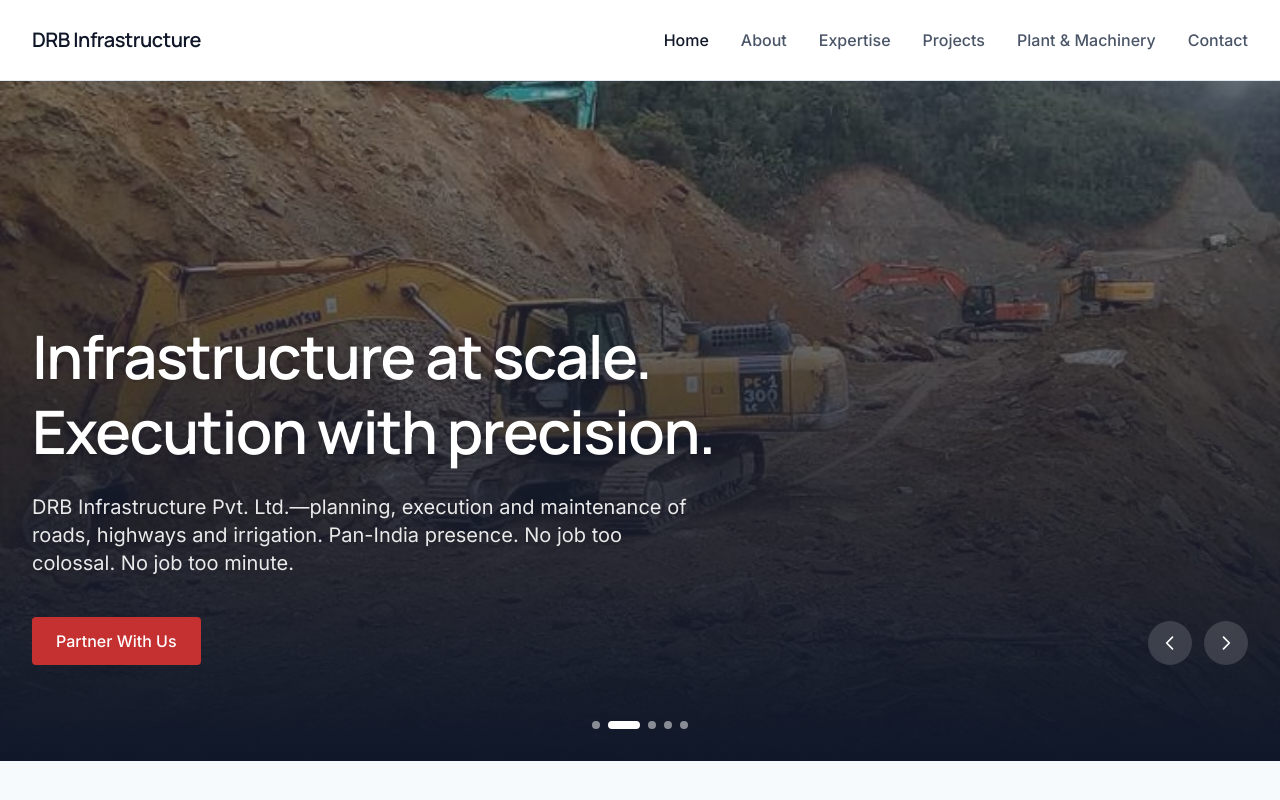
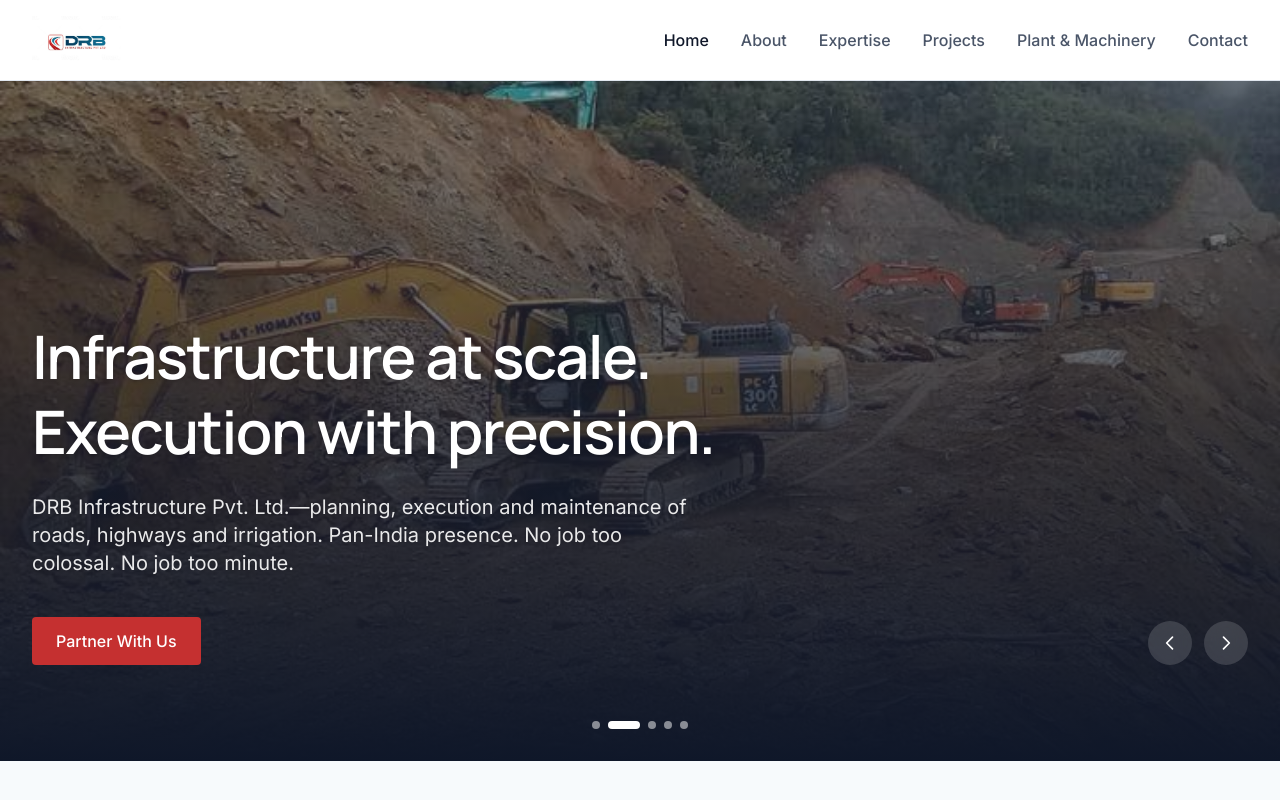
Before and after one commit to vaitahavya/drb, a Next.js app: page / in a window 1280 px wide. Shown: the top 800 px of the page. Built offline with nearby package versions, Linux system fonts and the light colour scheme.

Commit message:
google indexing done

```diff
--- /dev/null
+++ b/public/google90d12ed0d6ff091c.html
@@ -0,0 +1 @@
+google-site-verification: google90d12ed0d6ff091c.html
--- a/src/app/layout.tsx
+++ b/src/app/layout.tsx
@@ -55,7 +55,7 @@ export const metadata: Metadata = {
       "Leading Indian infrastructure & road construction company. High-altitude roads, highways, irrigation, EPC. No job too colossal. No job too minute.",
     images: [
       {
-        url: "/images/hero/hero-1.png",
+        url: "/images/logo.png",
         width: 1200,
         height: 630,
         alt: "DRB Infrastructure - Roads, EPC & Infrastructure",
@@ -70,6 +70,10 @@ export const metadata: Metadata = {
   },
   alternates: {
     canonical: SITE_URL,
+  },
+  icons: {
+    icon: "/images/logo.png",
+    apple: "/images/logo.png",
   },
   verification: {
     // Add your Google Search Console verification code when you have it:
@@ -89,7 +93,7 @@ export default function RootLayout({
     description: "Indian infrastructure & road construction company. Planning, execution & maintenance. High-altitude roads, highways, irrigation, EPC.",
     url: SITE_URL,
     foundingDate: "2008",
-    logo: `${SITE_URL}/images/hero/hero-1.png`,
+    logo: `${SITE_URL}/images/logo.png`,
   };
 
   return (
--- a/src/components/Footer.tsx
+++ b/src/components/Footer.tsx
@@ -1,4 +1,5 @@
 import Link from "next/link";
+import Image from "next/image";
 
 export function Footer() {
   return (
@@ -6,7 +7,16 @@ export function Footer() {
       <div className="mx-auto max-w-7xl px-4 sm:px-6 lg:px-8 py-12 lg:py-16">
         <div className="grid gap-10 lg:grid-cols-4">
           <div className="lg:col-span-2">
-            <p className="font-display text-xl font-semibold">DRB Infrastructure Pvt. Ltd.</p>
+            <Link href="/" className="inline-flex items-center rounded-lg bg-white p-2">
+              <Image
+                src="/images/logo.png"
+                alt="DRB Infrastructure Pvt. Ltd."
+                width={140}
+                height={56}
+                className="h-10 w-auto object-contain lg:h-12"
+              />
+            </Link>
+            <p className="mt-4 font-display text-lg font-semibold text-white/90">DRB Infrastructure Pvt. Ltd.</p>
             <p className="mt-2 text-sm text-white/80 max-w-md">
               Planning, execution & maintenance. High-altitude roads, highways, irrigation, EPC projects. Pan-India presence.
             </p>
--- a/src/components/Header.tsx
+++ b/src/components/Header.tsx
@@ -1,6 +1,7 @@
 "use client";
 
 import Link from "next/link";
+import Image from "next/image";
 import { usePathname } from "next/navigation";
 import { useState } from "react";
 
@@ -42,9 +43,16 @@ export function Header() {
         <div className="flex h-16 items-center justify-between lg:h-20">
           <Link
             href="/"
-            className="font-display text-xl font-semibold tracking-tight text-[var(--navy)]"
+            className="flex items-center gap-2 font-display text-xl font-semibold tracking-tight text-[var(--navy)]"
           >
-            DRB Infrastructure
+            <Image
+              src="/images/logo.png"
+              alt="DRB Infrastructure Pvt. Ltd."
+              width={120}
+              height={48}
+              className="h-10 w-auto object-contain lg:h-12"
+              priority
+            />
           </Link>
 
           <nav className="hidden lg:flex items-center gap-8" aria-label="Main">
```
Also changed, not shown: public/images/logo.png (added), 1 other file (tests, documents, lock files or other folders).
